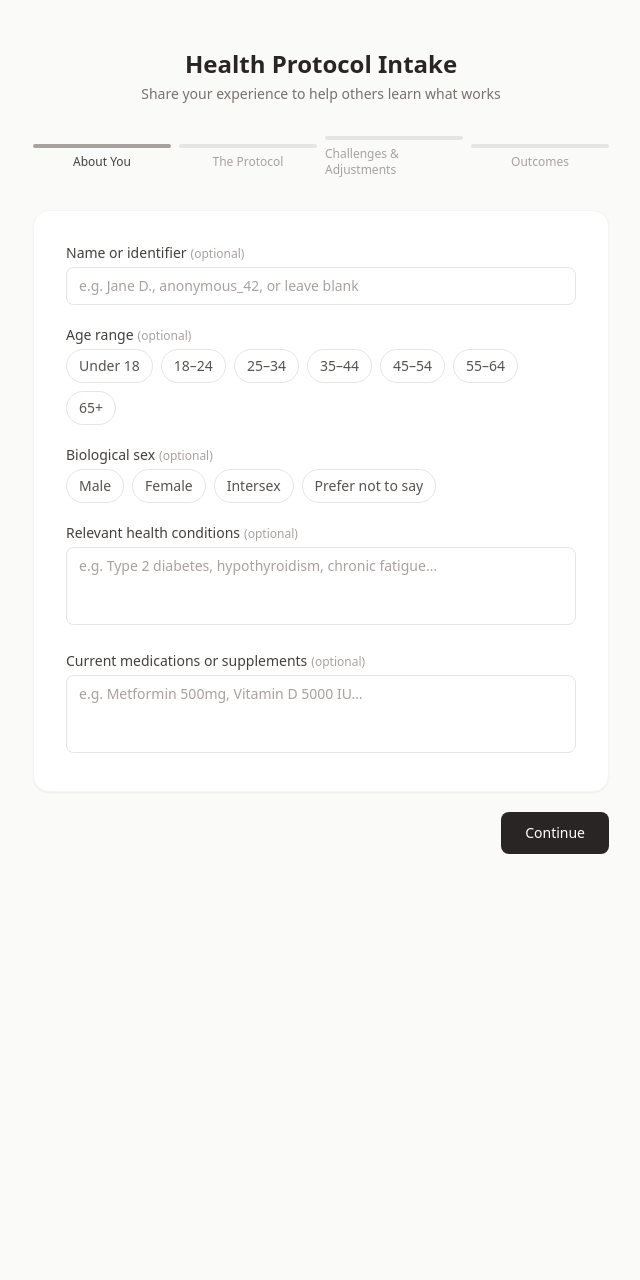
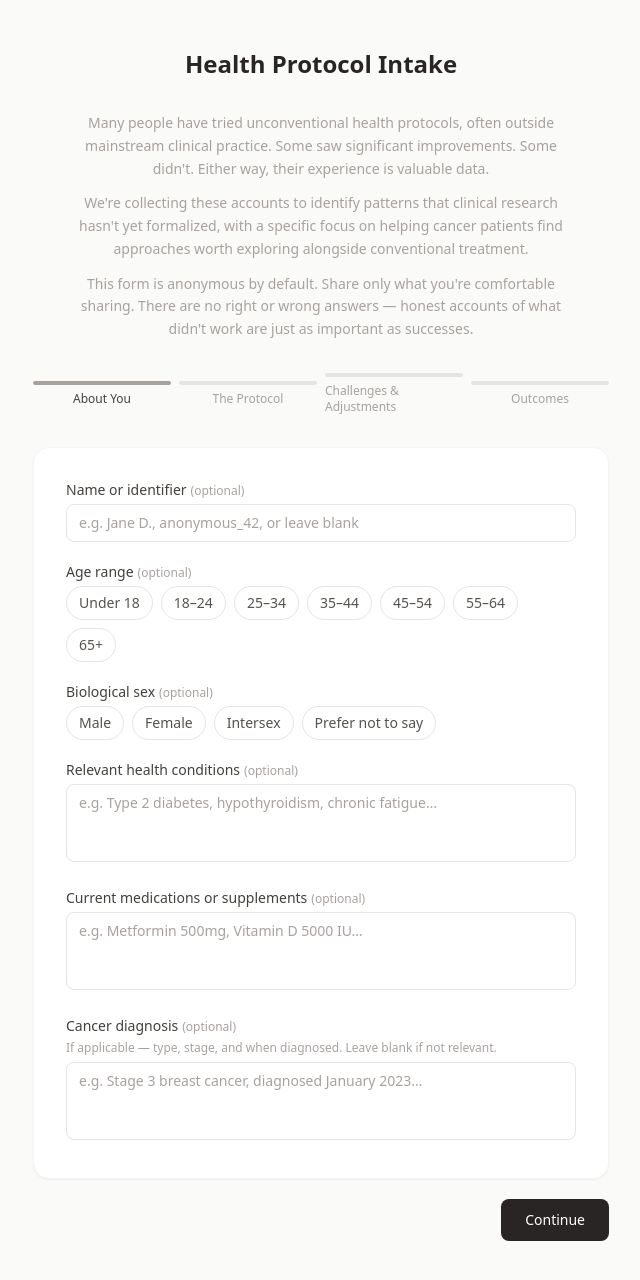
Before and after one commit to tomerlan/health-form, a Next.js app: page / in a window 1280 px wide. Shown: the top 1280 px of the page, without its empty margins (319-959 px from the left). Before the commit the page ends 902 px from the top, so only its background shows below. Built offline with nearby package versions, Linux system fonts and the light colour scheme.

Commit message:
add intro text and cancer diagnosis field

```diff
--- a/app/api/submit/route.ts
+++ b/app/api/submit/route.ts
@@ -24,6 +24,7 @@ export async function POST(req: NextRequest) {
     biologicalSex,
     conditions,
     medications,
+    cancerDiagnosis,
     protocolName,
     duration,
     protocolDescription,
@@ -42,6 +43,7 @@ export async function POST(req: NextRequest) {
     biological_sex: biologicalSex || null,
     conditions: conditions || null,
     medications: medications || null,
+    cancer_diagnosis: cancerDiagnosis || null,
     protocol_name: protocolName || null,
     duration: duration || null,
     protocol_description: protocolDescription || null,
--- a/app/page.tsx
+++ b/app/page.tsx
@@ -9,6 +9,7 @@ type FormData = {
   biologicalSex: string
   conditions: string
   medications: string
+  cancerDiagnosis: string
 
   // Section 2 – The Protocol
   protocolName: string
@@ -33,6 +34,7 @@ const INITIAL: FormData = {
   biologicalSex: '',
   conditions: '',
   medications: '',
+  cancerDiagnosis: '',
   protocolName: '',
   duration: '',
   protocolDescription: '',
@@ -261,7 +263,19 @@ export default function HealthForm() {
         {/* Header */}
         <div className="mb-8 text-center">
           <h1 className="text-2xl font-semibold text-stone-800 mb-1">Health Protocol Intake</h1>
-          <p className="text-stone-500 text-sm">Share your experience to help others learn what works</p>
+        </div>
+
+        {/* Intro */}
+        <div className="mb-8 text-center max-w-lg mx-auto space-y-3">
+          <p className="text-sm text-stone-400 leading-relaxed">
+            Many people have tried unconventional health protocols, often outside mainstream clinical practice. Some saw significant improvements. Some didn&apos;t. Either way, their experience is valuable data.
+          </p>
+          <p className="text-sm text-stone-400 leading-relaxed">
+            We&apos;re collecting these accounts to identify patterns that clinical research hasn&apos;t yet formalized, with a specific focus on helping cancer patients find approaches worth exploring alongside conventional treatment.
+          </p>
+          <p className="text-sm text-stone-400 leading-relaxed">
+            This form is anonymous by default. Share only what you&apos;re comfortable sharing. There are no right or wrong answers — honest accounts of what didn&apos;t work are just as important as successes.
+          </p>
         </div>
 
         {/* Progress */}
@@ -327,6 +341,15 @@ export default function HealthForm() {
                   value={data.medications}
                   onChange={set('medications')}
                   placeholder="e.g. Metformin 500mg, Vitamin D 5000 IU…"
+                />
+              </div>
+              <div>
+                <Label optional>Cancer diagnosis</Label>
+                <p className="text-xs text-stone-400 mb-1.5">If applicable — type, stage, and when diagnosed. Leave blank if not relevant.</p>
+                <TextArea
+                  value={data.cancerDiagnosis}
+                  onChange={set('cancerDiagnosis')}
+                  placeholder="e.g. Stage 3 breast cancer, diagnosed January 2023…"
                 />
               </div>
             </>
```
